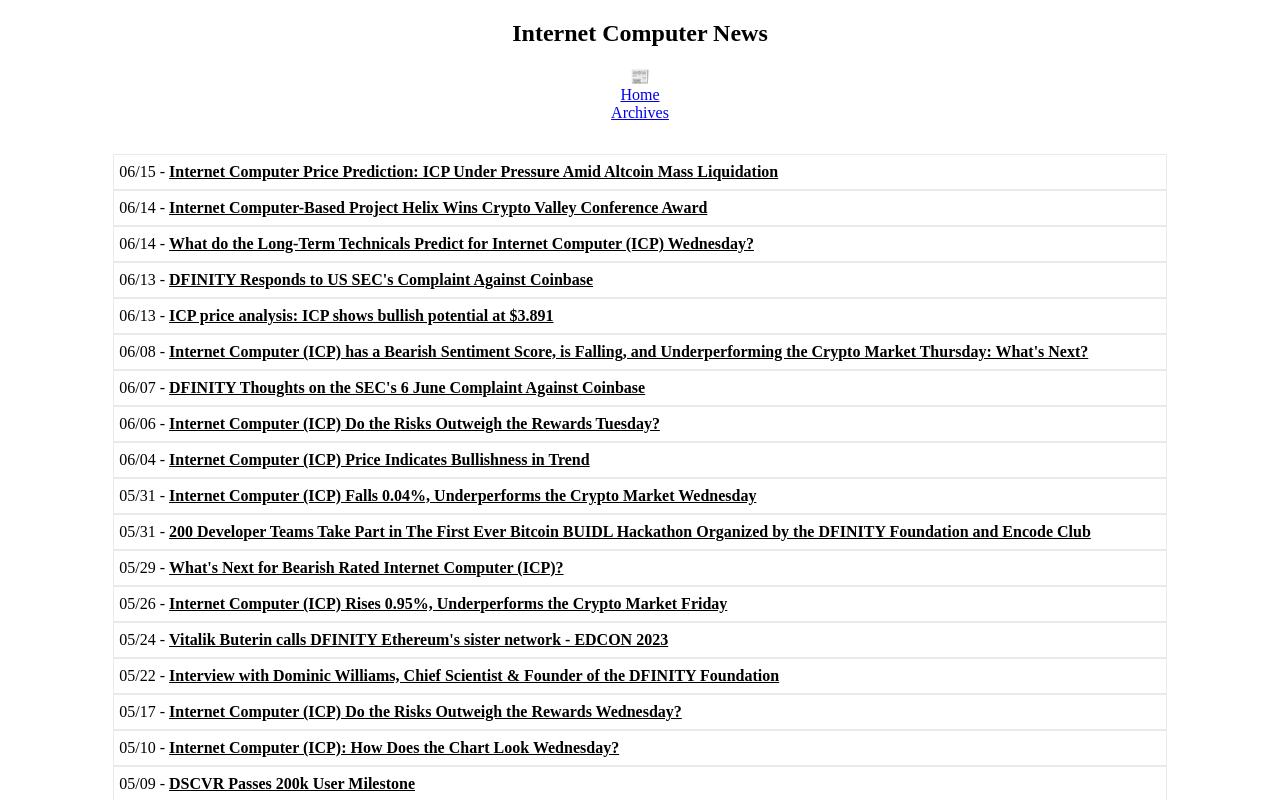
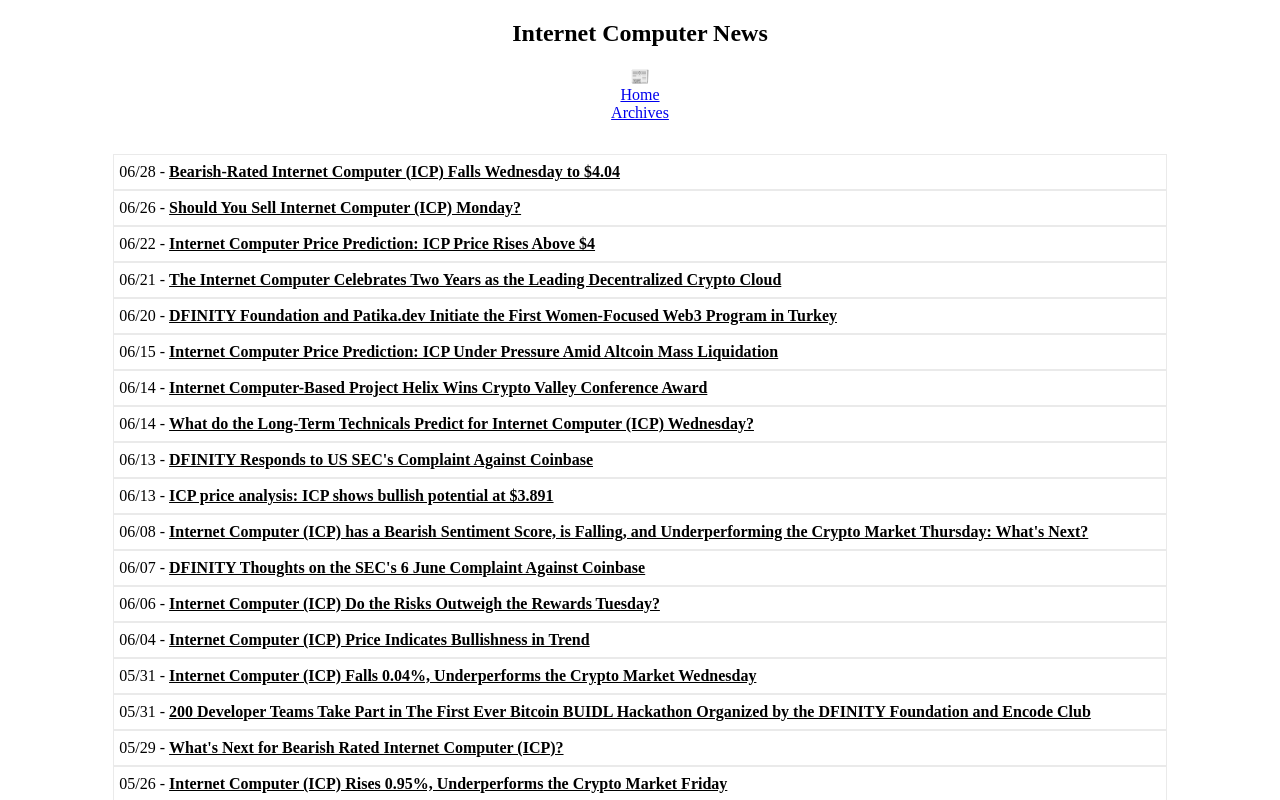
Before and after one commit to rjlucasm/ictoday, a Next.js app: page /news/2023 in a window 1280 px wide. Shown: the top 800 px of the page. Built offline with nearby package versions, Linux system fonts and the light colour scheme.

Commit message:
News June update

```diff
--- a/pages/news/2023.js
+++ b/pages/news/2023.js
@@ -19,6 +19,21 @@ export default function News23() {
             <Link href="/archive">Archives</Link>
 
             <div className="pagesgrid">
+            <div className="pagescard">06/28 -&nbsp;
+                <a href="https://www.investorsobserver.com/news/crypto-update/bearish-rated-internet-computer-icp-falls-wednesday-to-4-04" target="_blank" rel="noopener noreferrer">Bearish-Rated Internet Computer (ICP) Falls Wednesday to $4.04</a>
+            </div>
+            <div className="pagescard">06/26 -&nbsp;
+                <a href="https://www.investorsobserver.com/news/crypto-update/should-you-sell-internet-computer-icp-monday-2" target="_blank" rel="noopener noreferrer">Should You Sell Internet Computer (ICP) Monday?</a>
+            </div>
+            <div className="pagescard">06/22 -&nbsp;
+                <a href="https://www.thecoinrepublic.com/2023/06/22/internet-computer-price-prediction-icp-price-rises-above-4/" target="_blank" rel="noopener noreferrer">Internet Computer Price Prediction: ICP Price Rises Above $4</a>
+            </div>
+            <div className="pagescard">06/21 -&nbsp;
+                <a href="https://www.prnewswire.co.uk/news-releases/the-internet-computer-celebrates-two-years-as-the-leading-decentralized-crypto-cloud-301856170.html" target="_blank" rel="noopener noreferrer">The Internet Computer Celebrates Two Years as the Leading Decentralized Crypto Cloud</a>
+            </div>
+            <div className="pagescard">06/20 -&nbsp;
+                <a href="https://www.accesswire.com/762038/DFINITY-Foundation-and-Patikadev-Initiate-the-First-Women-Focused-Web3-Program-in-Turkey" target="_blank" rel="noopener noreferrer">DFINITY Foundation and Patika.dev Initiate the First Women-Focused Web3 Program in Turkey</a>
+            </div>
             <div className="pagescard">06/15 -&nbsp;
                 <a href="https://www.ccn.com/internet-computer-icp-price-prediction/" target="_blank" rel="noopener noreferrer">Internet Computer Price Prediction: ICP Under Pressure Amid Altcoin Mass Liquidation</a>
             </div>
```
